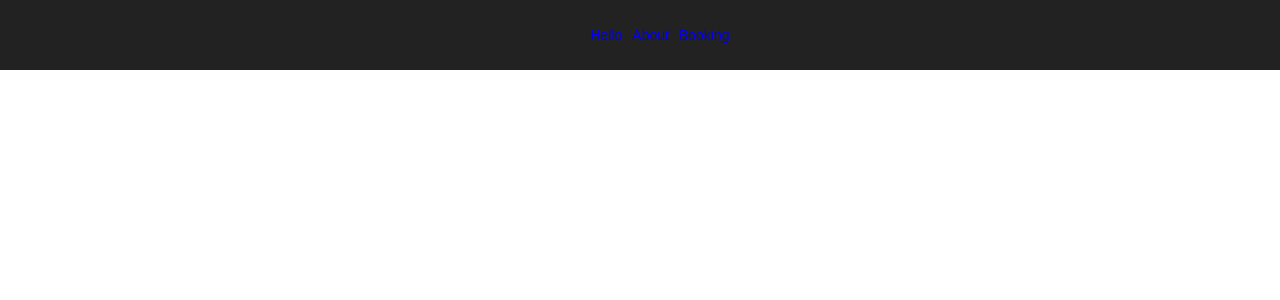
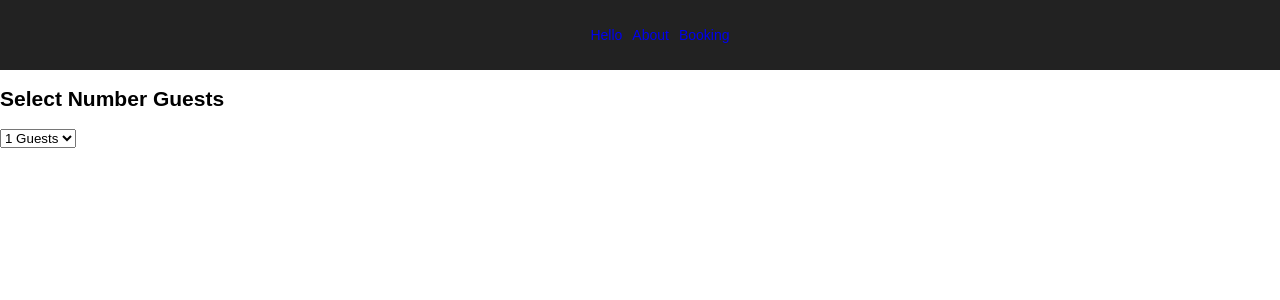
Before and after one commit to omigibson/restaurant, a React (Create React App) app: page / in a window 1280 px wide. Shown: the top 300 px of the page. Built offline with nearby package versions, Linux system fonts and the light colour scheme.

Commit message:
Add guestComponent

```diff
--- a/src/components/App.js
+++ b/src/components/App.js
@@ -4,6 +4,7 @@ import "./../css/style.css";
 import Hello from "./HelloComponent";
 import About from "./AboutComponent";
 import BookingCalendar from "./BookingCalendar";
+import Guest from "./Guest";
 
 import {
   BrowserRouter as Router,
@@ -45,11 +46,13 @@ class App extends Component {
           <div className="navbar-container">
             <header className="navbar-header">
               <ul>
-                 <li><Link to="/hello">Hello</Link></li>
-                 <li><Link to="/about">About</Link></li>
-                 <li><Link to="/booking">Booking</Link></li>
+                <li><Link to="/hello">Hello</Link></li>
+                <li><Link to="/about">About</Link></li>
+                <li><Link to="/booking">Booking</Link></li>
               </ul>
             </header>
+
+            <Guest />
 
             <Route path="/hello" component={Hello} />
             <Route path="/about" component={About} />
--- /dev/null
+++ b/src/components/Guest.js
@@ -0,0 +1,20 @@
+import React from 'react';
+
+const Guest = () => {
+
+    return (
+        <div className="guest">
+            <h2>Select Number Guests</h2>
+            <select>
+                <option value="1">1 Guests</option>
+                <option value="2">2 Guests</option>
+                <option value="3">3 Guests</option>
+                <option value="4">4 Guests</option>
+                <option value="5">5 Guests</option>
+                <option value="6">6 Guests</option>
+            </select>
+        </div>
+    );
+}
+
+export default Guest;
--- a/src/css/_mobile.scss
+++ b/src/css/_mobile.scss
@@ -30,6 +30,9 @@ a {
     }
   }
 }
+
+/****************GuestComponent*******************/
+
 
 /***********************************/
 /************* CALENDAR ************/
--- a/src/css/style.css
+++ b/src/css/style.css
@@ -23,6 +23,7 @@ a {
       margin: 5px;
       display: inline-flex; }
 
+/****************GuestComponent*******************/
 /***********************************/
 /************* CALENDAR ************/
 /***********************************/
```
